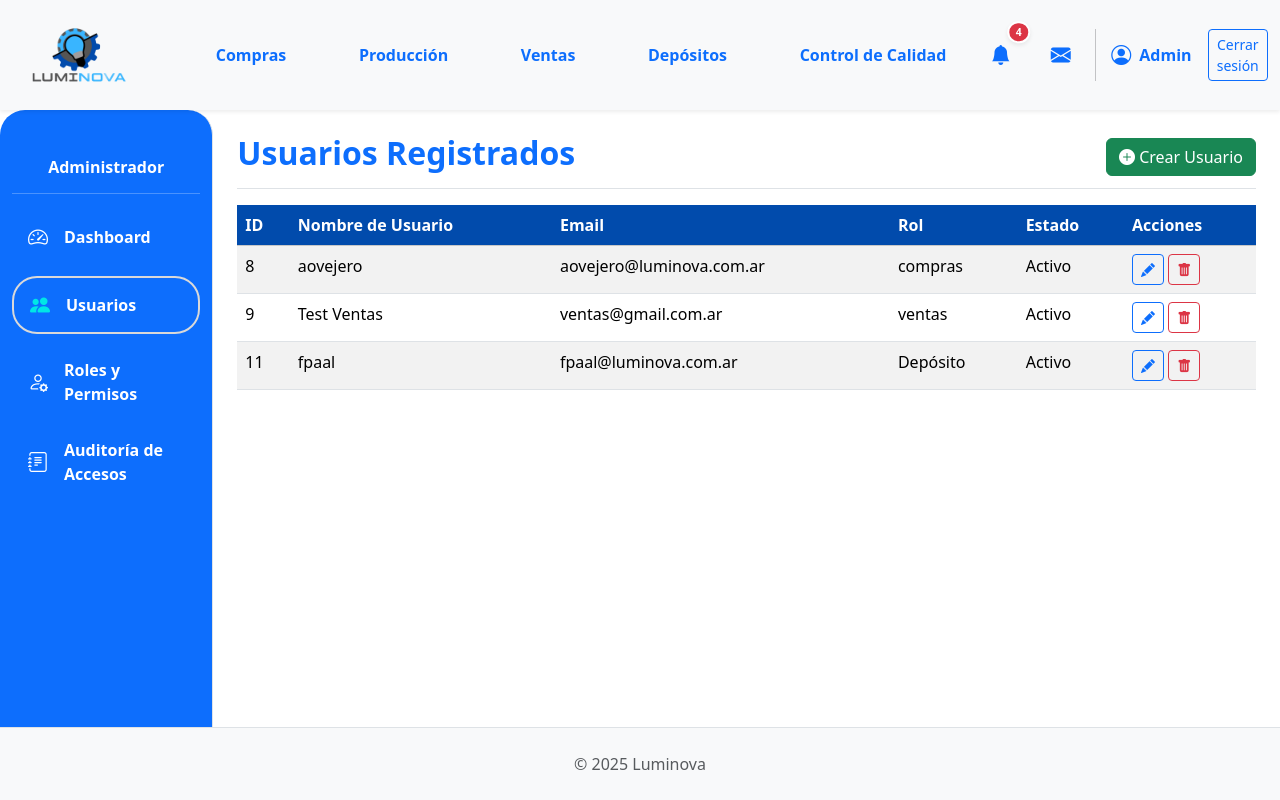
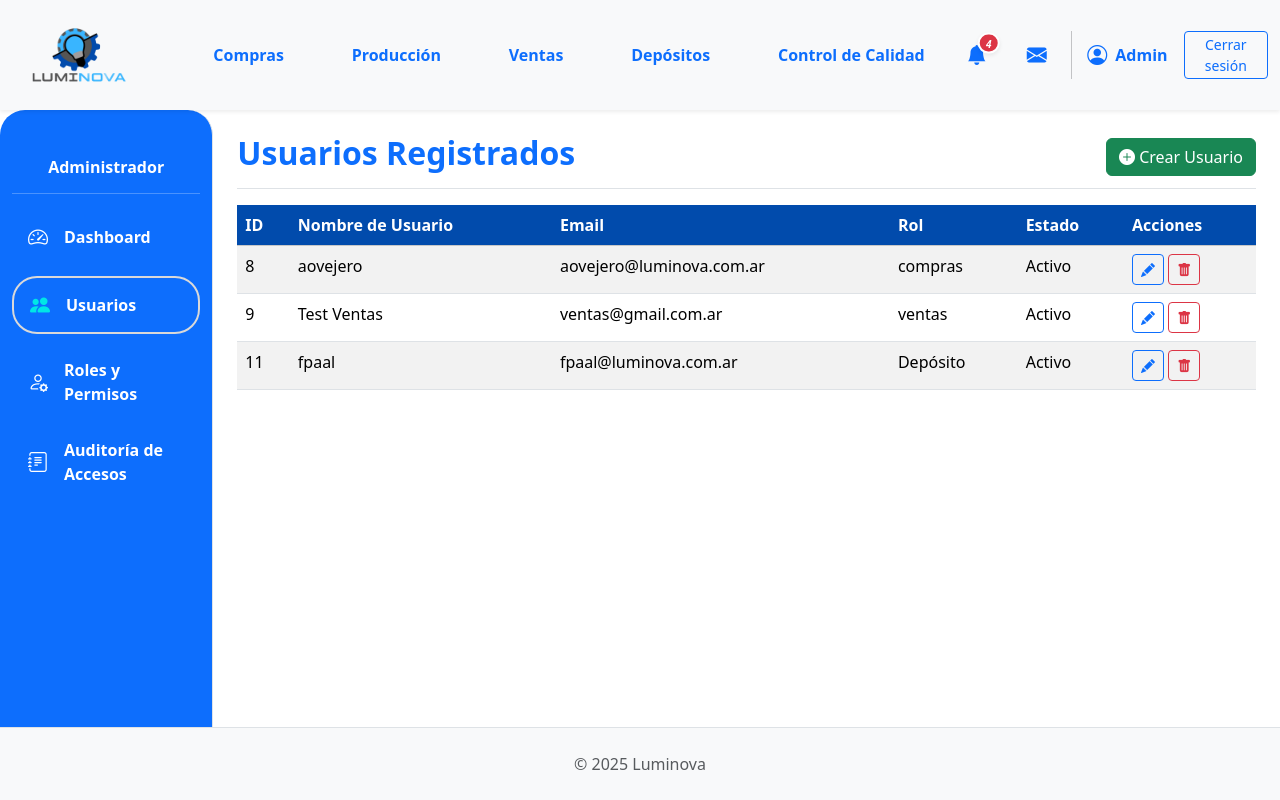
Before and after one commit to dgimenezdeveloper/refactor_luminova, a Django app: page /admin/admin/usuarios/ in a window 1280 px wide. Run offline with Django 5.2, Linux system fonts and the light colour scheme; a user stored in the database is signed in; data comes from the database, SQL or seed files in the repository; both versions use the stored data as it was after the commit; data that the repository does not hold is empty; some libraries are stand-ins or nearby versions.

Commit message:
Cambios en Iconos de Notificación

```diff
--- a/App_LUMINOVA/templates/shared/header.html
+++ b/App_LUMINOVA/templates/shared/header.html
@@ -27,10 +27,11 @@
 
                         <div class="nav-item dropdown me-3">
                             <a class="nav-link px-2 position-relative d-flex align-items-center" href="#" role="button" data-bs-toggle="dropdown" aria-expanded="false" title="Notificaciones">
-                                <i class="bi bi-bell-fill fs-5 text-primary"></i>
-                                {% if total_notificaciones > 0 %}
-                                <span class="position-absolute top-0 start-100 translate-middle badge rounded-pill bg-danger shadow-sm" style="font-size: 0.65em; min-width:18px; border:2px solid #fff;">{{ total_notificaciones }}</span>
-                                {% endif %}
+                                <i class="bi bi-bell-fill fs-5 text-primary">
+                                    {% if total_notificaciones > 0 %}
+                                    <span class="position-absolute translate-middle badge rounded-pill bg-danger shadow-sm" style="font-size: 0.5em; min-width:18px; border:2px solid #fff; margin-top: 3px; margin-left: 2px; display: inline-block; text-align: center;">{{ total_notificaciones }}</span>
+                                    {% endif %}
+                                </i>
                             </a>
                             <ul class="dropdown-menu dropdown-menu-end shadow-lg" style="width: 300px;">
                                 <li class="dropdown-header">Acciones Urgentes</li>
@@ -90,7 +91,7 @@
                         <div class="nav-item dropdown ms-2" id="dropdown-mensajes">
                             <a class="nav-link px-2 position-relative d-flex align-items-center" href="#" id="mensajesDropdown" role="button" data-bs-toggle="dropdown" aria-expanded="false" title="Mensajes">
                                 <i class="bi bi-envelope-fill fs-5 text-primary"></i>
-                                <span id="contador-mensajes" class="position-absolute top-0 start-100 translate-middle badge rounded-pill bg-danger shadow-sm" style="font-size: 0.65em; min-width:18px; border:2px solid #fff; display:none;">0</span>
+                                <span id="contador-mensajes" class="position-absolute top-25 start-100 translate-middle badge rounded-pill bg-danger shadow-sm" style="font-size: 0.65em; min-width:18px; border:2px solid #fff; display:none;">0</span>
                             </a>
                             <ul class="dropdown-menu dropdown-menu-end dropdown-menu-mensajes shadow-lg" aria-labelledby="mensajesDropdown">
                                 <li class="dropdown-header">Mensajes del Sistema</li>
@@ -176,8 +177,15 @@ document.addEventListener('DOMContentLoaded', function() {
                         </div>
 
                         <div class="nav-item ms-3">
-                            <a class="btn btn-outline-primary btn-sm" href="{% url 'App_LUMINOVA:logout' %}">Cerrar sesión</a>
+                            <a class="btn btn-outline-primary btn-sm btn-CS" href="{% url 'App_LUMINOVA:logout' %}">Cerrar sesión</a>
                         </div>
+                        <style>
+                        /* Badge de mensajes igual que notificaciones, con borde blanco y sombra */
+                        .btn-CS {
+                            --bs-btn-padding-x: 1.25rem;
+                            --bs-btn-padding-y: 0.15rem;
+                        }
+                        </style>
                     {% endif %}
                 </div>
             </div>
```
Also changed, not shown: App_LUMINOVA/templates/deposito/deposito.html (+3 -5 lines), db.sqlite3.
